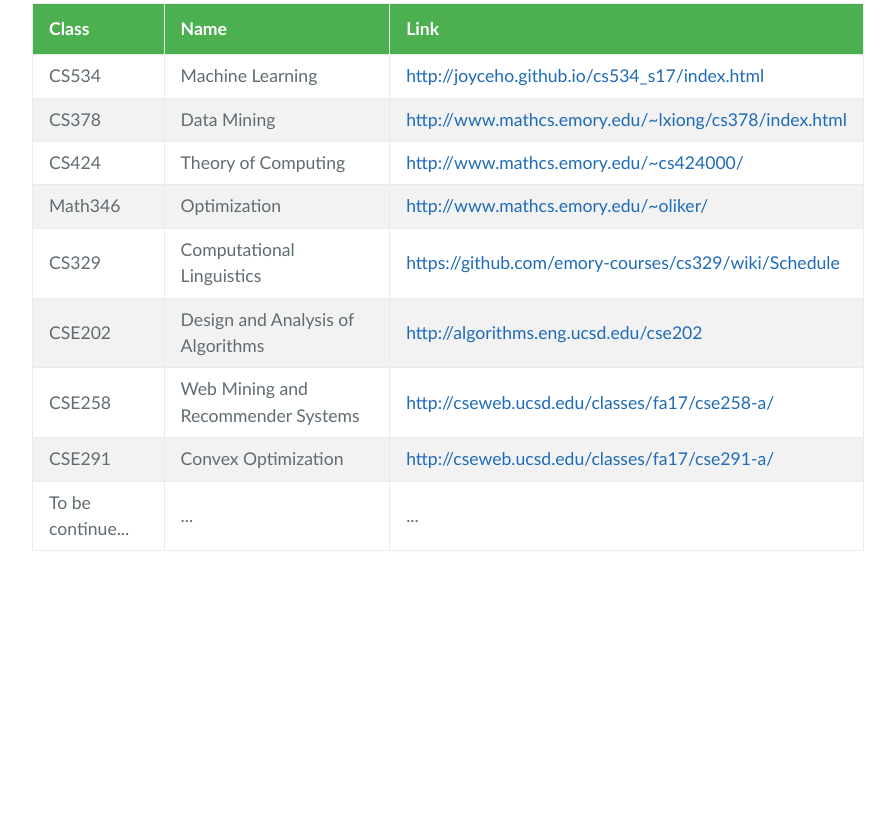
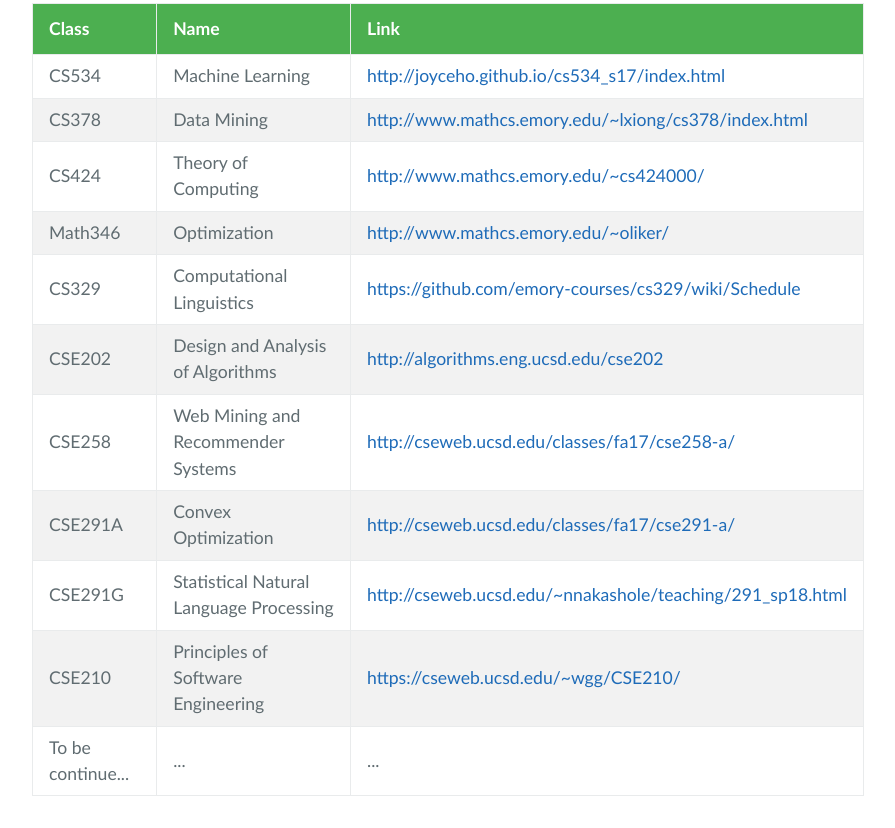
Before and after one commit to wangzining/wangzining.github.io, a plain HTML site: page courses.html in a window 1280 px wide. Shown: the part 390-1218 px from the top of the page, without its empty margins (192-1087 px from the left). Before the commit the page ends 973 px from the top, so only its background shows below. Drawn offline with nearby package versions, Linux system fonts and the light colour scheme.

Commit message:
Update info

```diff
--- a/courses.html
+++ b/courses.html
@@ -85,9 +85,19 @@
         <td><a href="http://cseweb.ucsd.edu/classes/fa17/cse258-a/">http://cseweb.ucsd.edu/classes/fa17/cse258-a/</a></td>
       </tr>
       <tr>
-        <td>CSE291</td>
+        <td>CSE291A</td>
         <td>Convex Optimization</td>
         <td><a href="http://cseweb.ucsd.edu/classes/fa17/cse291-a/">http://cseweb.ucsd.edu/classes/fa17/cse291-a/</a></td>
+      </tr>
+      <tr>
+        <td>CSE291G</td>
+        <td>Statistical Natural Language Processing</td>
+        <td><a href="http://cseweb.ucsd.edu/~nnakashole/teaching/291_sp18.html">http://cseweb.ucsd.edu/~nnakashole/teaching/291_sp18.html</a></td>
+      </tr>
+      <tr>
+        <td>CSE210</td>
+        <td>Principles of Software Engineering </td>
+        <td><a href="https://cseweb.ucsd.edu/~wgg/CSE210/">https://cseweb.ucsd.edu/~wgg/CSE210/</a></td>
       </tr>
       <tr>
         <td>To be continue...</td>
```
Also changed, not shown: index.html (+4 -4 lines).
